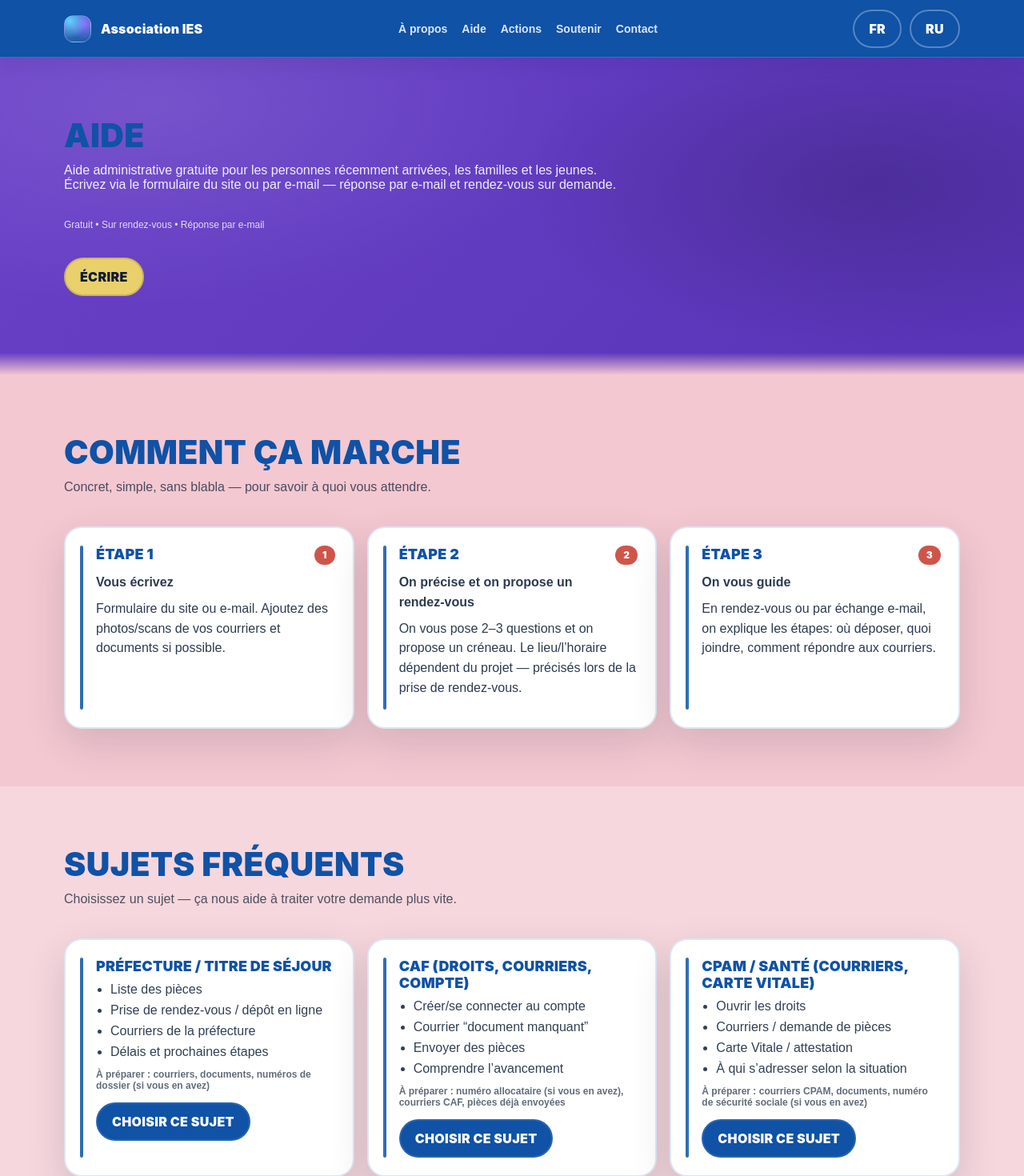
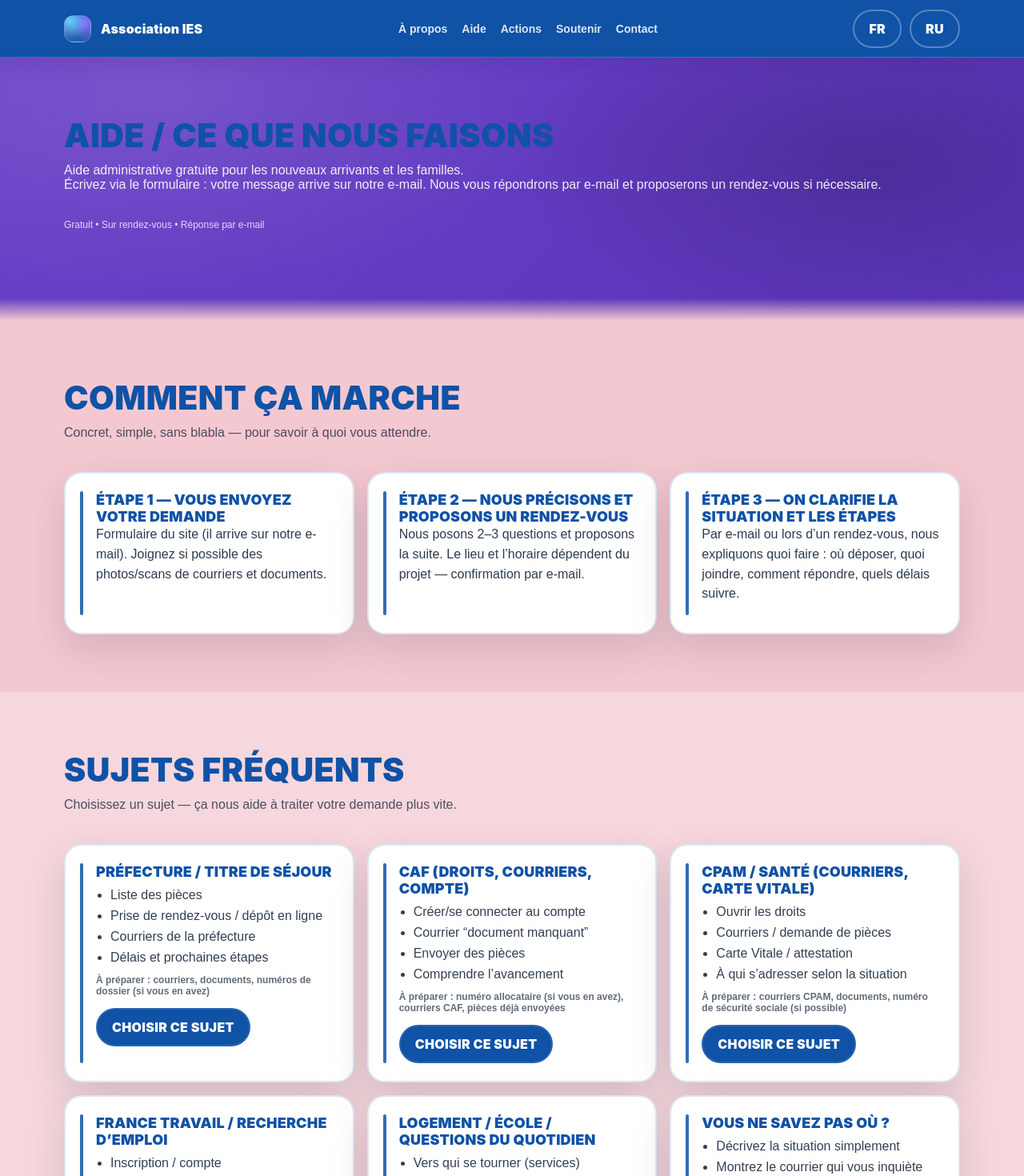
Before and after one commit to aslanzubairaev/Association-IES-, a Next.js app: page /fr/aide in a window 1280 px wide. Shown: the top 1470 px of the page at 80% size. Built offline with nearby package versions, Linux system fonts and the light colour scheme.

Commit message:
работал над страницей ЧЕМ ПОМОГАЕМ

```diff
--- a/src/components/aide/AideBeforeYouWrite.tsx
+++ b/src/components/aide/AideBeforeYouWrite.tsx
@@ -1,8 +1,4 @@
-/*
- Этот файл содержит блок “Перед тем как написать / Avant d’écrire” для страницы помощи.
- Он показывает короткий чеклист: какие детали лучше добавить в сообщение.
- Человек может быстро пробежаться по пунктам и написать более понятный запрос.
-*/
+/* Этот файл содержит блок “Перед тем как написать / Avant d’écrire” и показывает чек-лист, что добавить в сообщение. */
 
 import { Container } from "@/components/ui/Container";
 import { aideCopy } from "@/content/aide";
--- a/src/components/aide/AideFinalCta.tsx
+++ /dev/null
@@ -1,35 +0,0 @@
-/*
- Этот файл содержит финальный блок с призывом написать нам на странице “Aide / Помощь”.
- Он показывает короткую фразу “готовы начать?” и кнопку перехода к странице контактов.
- Человек нажимает кнопку и описывает ситуацию через форму на странице contact.
-*/
-
-import Link from "next/link";
-import { Container } from "@/components/ui/Container";
-import { aideCopy } from "@/content/aide";
-
-type AideFinalCtaProps = {
-  locale: "ru" | "fr";
-};
-
-// Финальный блок: аккуратно напоминает “напишите нам” и не добавляет личных контактов.
-export function AideFinalCta({ locale }: AideFinalCtaProps) {
-  // Тексты финального призыва: 1 сильная фраза + понятная кнопка.
-  const copy = aideCopy[locale].finalCta;
-
-  return (
-    <section className="section section--yellow" id="contact">
-      <Container>
-        {/* Простой CTA: один текст и одна кнопка, чтобы человеку не нужно было искать следующий шаг. */}
-        <div className="card card--paper card--highlight">
-          <h2 className="h2 h2--blue">{copy.text}</h2>
-          <div style={{ marginTop: 14 }}>
-            <Link className="btn btn--pill btn--blue" href={`/${locale}/contacts`}>
-              {copy.button}
-            </Link>
-          </div>
-        </div>
-      </Container>
-    </section>
-  );
-}
--- a/src/components/aide/AideHero.tsx
+++ b/src/components/aide/AideHero.tsx
@@ -1,10 +1,5 @@
-/*
- Этот файл содержит верхний блок страницы “Aide / Помощь”.
- Он показывает заголовок, короткое объяснение, важную строку про ответ по e-mail и приём по записи.
- Человек может нажать кнопку и перейти на страницу контактов, чтобы описать ситуацию.
-*/
+/* Этот файл содержит верхний блок страницы “Aide / Чем помогаем” и объясняет, как написать нам (форма = письмо на e-mail). */
 
-import Link from "next/link";
 import { Container } from "@/components/ui/Container";
 import { aideCopy } from "@/content/aide";
 
@@ -33,13 +28,6 @@ export function AideHero({ locale }: AideHeroProps) {
           <p className="fineprint" style={{ opacity: 0.9, color: "rgba(255,255,255,.88)" }}>
             {copy.badge}
           </p>
-
-          {/* Главная кнопка: всегда ведёт на страницу контактов выбранного языка. */}
-          <div className="btn-row" style={{ marginTop: 10, marginBottom: 0 }}>
-            <Link className="btn btn--pill btn--yellow" href={`/${locale}/contacts`}>
-              {copy.cta}
-            </Link>
-          </div>
         </div>
       </Container>
     </section>
--- a/src/components/aide/AideHowItWorks.tsx
+++ b/src/components/aide/AideHowItWorks.tsx
@@ -1,8 +1,4 @@
-/*
- Этот файл содержит блок “Comment ça marche / Как это работает” для страницы помощи.
- Он показывает 3 простых шага: написать нам, уточнить детали, получить сопровождение.
- Человек читает шаги и понимает, чего ожидать, затем может перейти к контактам.
-*/
+/* Этот файл содержит блок “Как это работает / Comment ça marche” и показывает 3 шага, что происходит после сообщения. */
 
 import { Container } from "@/components/ui/Container";
 import { aideCopy } from "@/content/aide";
@@ -28,16 +24,10 @@ export function AideHowItWorks({ locale }: AideHowItWorksProps) {
         <div className="cards-grid" aria-label={copy.title}>
           {copy.steps.map((step, idx) => (
             <article key={step.title} className="card card--paper accent-left accent--blue">
-              {/* Заголовок карточки: номер шага, чтобы читать сверху вниз было проще. */}
-              <header className="card-top">
-                <h3 className="h3 h3--blue">{locale === "fr" ? `Étape ${idx + 1}` : `Шаг ${idx + 1}`}</h3>
-                <span className="tag tag--red">{idx + 1}</span>
-              </header>
+              {/* Заголовок карточки: “Шаг 1/2/3 …” или “Étape 1/2/3 …”, без дополнительных значков. */}
+              <h3 className="h3 h3--blue">{step.title}</h3>
 
-              {/* Сначала короткий заголовок шага, затем 1–2 предложения: что именно происходит. */}
-              <p className="p" style={{ fontWeight: 900, marginBottom: 8 }}>
-                {step.title}
-              </p>
+              {/* 1–3 предложения: что именно происходит на этом шаге. */}
               <p className="p">{step.text}</p>
             </article>
           ))}
--- a/src/components/aide/AideImportant.tsx
+++ b/src/components/aide/AideImportant.tsx
@@ -1,8 +1,4 @@
-/*
- Этот файл содержит блок “Важно знать / À savoir” для страницы помощи.
- Он показывает короткие ожидания: как мы отвечаем, как проходит запись, и какие ограничения есть.
- Человек читает это и понимает, чего ждать и чего мы не обещаем.
-*/
+/* Этот файл содержит блок “Важно знать / À savoir” и показывает 3 пункта ожиданий про ответ по e-mail и запись. */
 
 import { Container } from "@/components/ui/Container";
 import { aideCopy } from "@/content/aide";
--- a/src/components/aide/AideTopics.tsx
+++ b/src/components/aide/AideTopics.tsx
@@ -1,8 +1,4 @@
-/*
- Этот файл содержит блок “Avec quoi on aide / С чем помогаем” для страницы помощи.
- Он показывает набор карточек с темами (документы, CAF/CPAM, жильё/школа/здоровье, CV/работа).
- Человек может быстро найти свою тему и понять, что помощь — по записи (через страницу контактов).
-*/
+/* Этот файл содержит блок “Частые темы / Sujets fréquents” и показывает 6 карточек тем, чтобы быстро выбрать направление. */
 
 import { Container } from "@/components/ui/Container";
 import Link from "next/link";
--- a/src/content/aide.ts
+++ b/src/content/aide.ts
@@ -18,7 +18,6 @@ type AideCopy = {
     line1: string;
     line2: string;
     badge: string;
-    cta: string;
   };
   howItWorks: {
     title: string;
@@ -41,36 +40,32 @@ type AideCopy = {
     title: string;
     items: string[];
   };
-  finalCta: {
-    text: string;
-    button: string;
-  };
 };
 
 export const aideCopy: Record<AideLocale, AideCopy> = {
   ru: {
     hero: {
-      title: "Чем помогаем",
-      line1: "Бесплатная помощь по административным вопросам для новоприбывших и семей.",
-      line2: "Пишите через форму на сайте или на e‑mail — ответим по e‑mail и предложим запись.",
+      title: "ЧЕМ ПОМОГАЕМ",
+      line1: "Бесплатная административная помощь для новоприбывших и семей.",
+      line2:
+        "Напишите через форму — сообщение придёт на наш e-mail. Мы ответим по e-mail и предложим запись, если нужна встреча.",
       badge: "Бесплатно • По записи • Ответ по e-mail",
-      cta: "Написать",
     },
     howItWorks: {
       title: "Как это работает",
       subtitle: "Коротко и по делу — чтобы вы понимали, что будет дальше.",
       steps: [
         {
-          title: "Вы пишете",
-          text: "Форма на сайте или e‑mail. Приложите фото/сканы писем и документов, если они есть.",
+          title: "ШАГ 1 — ВЫ ОТПРАВЛЯЕТЕ ЗАПРОС",
+          text: "Форма на сайте (она приходит к нам на e-mail). Если есть — приложите фото/сканы писем и документов.",
         },
         {
-          title: "Мы уточняем и предлагаем запись",
-          text: "Задаём 2–3 вопроса и предлагаем вариант. Место/время зависят от проекта — уточняем при записи.",
+          title: "Шаг 2 — Уточняем детали и предлагаем запись",
+          text: "Задаём 2–3 вопроса и предлагаем вариант. Место и время зависят от проекта — согласуем по e-mail.",
         },
         {
-          title: "Разбираем ситуацию",
-          text: "На встрече или по переписке объясняем шаги и что делать дальше: куда подавать, что приложить, как ответить.",
+          title: "Шаг 3 — Разбираем ситуацию и даём шаги",
+          text: "По переписке или на встрече объясняем, что делать дальше: куда подать, что приложить, как ответить, какие сроки учитывать.",
         },
       ],
     },
@@ -94,7 +89,7 @@ export const aideCopy: Record<AideLocale, AideCopy> = {
         },
         {
           topicParam: "cpam",
-          title: "CPAM / здоровье (письма, Carte Vitale)",
+          title: "CPAM / здоровье (письма, CARTE VITALE)",
           examples: ["Открыть права (droits)", "Письма/запрос документов", "Carte Vitale / attestation", "Куда обратиться по ситуации"],
           prepareLine: "письма CPAM, документы, номер sécurité sociale (если есть)",
         },
@@ -138,37 +133,32 @@ export const aideCopy: Record<AideLocale, AideCopy> = {
         "Мы отвечаем по e-mail и работаем по предварительной записи.",
         "Место и время зависят от проекта — уточняем при записи.",
         "Мы объясняем шаги и помогаем разобраться в письмах/процедурах, но не заменяем администрацию и не даём юридических гарантий.",
-        "Личные телефоны/WhatsApp руководителей не публикуются.",
       ],
-    },
-    finalCta: {
-      text: "Не уверены, с чего начать? Напишите — поможем разложить по шагам.",
-      button: "Написать",
     },
   },
   fr: {
     hero: {
-      title: "Aide",
-      line1: "Aide administrative gratuite pour les personnes récemment arrivées, les familles et les jeunes.",
-      line2: "Écrivez via le formulaire du site ou par e‑mail — réponse par e‑mail et rendez‑vous sur demande.",
+      title: "AIDE / CE QUE NOUS FAISONS",
+      line1: "Aide administrative gratuite pour les nouveaux arrivants et les familles.",
+      line2:
+        "Écrivez via le formulaire : votre message arrive sur notre e-mail. Nous vous répondrons par e-mail et proposerons un rendez-vous si nécessaire.",
       badge: "Gratuit • Sur rendez-vous • Réponse par e-mail",
-      cta: "Écrire",
     },
     howItWorks: {
       title: "Comment ça marche",
       subtitle: "Concret, simple, sans blabla — pour savoir à quoi vous attendre.",
       steps: [
         {
-          title: "Vous écrivez",
-          text: "Formulaire du site ou e‑mail. Ajoutez des photos/scans de vos courriers et documents si possible.",
+          title: "ÉTAPE 1 — VOUS ENVOYEZ VOTRE DEMANDE",
+          text: "Formulaire du site (il arrive sur notre e-mail). Joignez si possible des photos/scans de courriers et documents.",
         },
         {
-          title: "On précise et on propose un rendez‑vous",
-          text: "On vous pose 2–3 questions et on propose un créneau. Le lieu/l’horaire dépendent du projet — précisés lors de la prise de rendez‑vous.",
+          title: "Étape 2 — Nous précisons et proposons un rendez-vous",
+          text: "Nous posons 2–3 questions et proposons la suite. Le lieu et l’horaire dépendent du projet — confirmation par e-mail.",
         },
         {
-          title: "On vous guide",
-          text: "En rendez‑vous ou par échange e‑mail, on explique les étapes: où déposer, quoi joindre, comment répondre aux courriers.",
+          title: "Étape 3 — On clarifie la situation et les étapes",
+          text: "Par e-mail ou lors d’un rendez-vous, nous expliquons quoi faire : où déposer, quoi joindre, comment répondre, quels délais suivre.",
         },
       ],
     },
@@ -192,9 +182,9 @@ export const aideCopy: Record<AideLocale, AideCopy> = {
         },
         {
           topicParam: "cpam",
-          title: "CPAM / santé (courriers, Carte Vitale)",
+          title: "CPAM / Santé (courriers, Carte Vitale)",
           examples: ["Ouvrir les droits", "Courriers / demande de pièces", "Carte Vitale / attestation", "À qui s’adresser selon la situation"],
-          prepareLine: "courriers CPAM, documents, numéro de sécurité sociale (si vous en avez)",
+          prepareLine: "courriers CPAM, documents, numéro de sécurité sociale (si possible)",
         },
         {
           topicParam: "france-travail",
@@ -233,15 +223,10 @@ export const aideCopy: Record<AideLocale, AideCopy> = {
     important: {
       title: "À savoir",
       items: [
-        "Réponse par e‑mail et accompagnement sur rendez‑vous.",
-        "Le lieu et l’horaire dépendent du projet — précisés lors de la prise de rendez‑vous.",
-        "On explique les étapes et on aide à comprendre les courriers/procédures, sans se substituer à l’administration et sans garanties juridiques.",
-        "Nous ne publions pas de numéros personnels / WhatsApp de responsables.",
+        "Nous répondons par e-mail et travaillons sur rendez-vous.",
+        "Le lieu et l’horaire dépendent du projet — précisés lors de la prise de rendez-vous.",
+        "Nous expliquons les démarches et aidons à comprendre les courriers/procédures, mais nous ne remplaçons pas l’administration et ne fournissons pas de garanties juridiques.",
       ],
-    },
-    finalCta: {
-      text: "Vous hésitez par où commencer ? Écrivez‑nous — on vous aide à clarifier les étapes.",
-      button: "Écrire",
     },
   },
 };
```
Also changed, not shown: src/app/[locale]/aide/page.tsx (+2 -10 lines).
